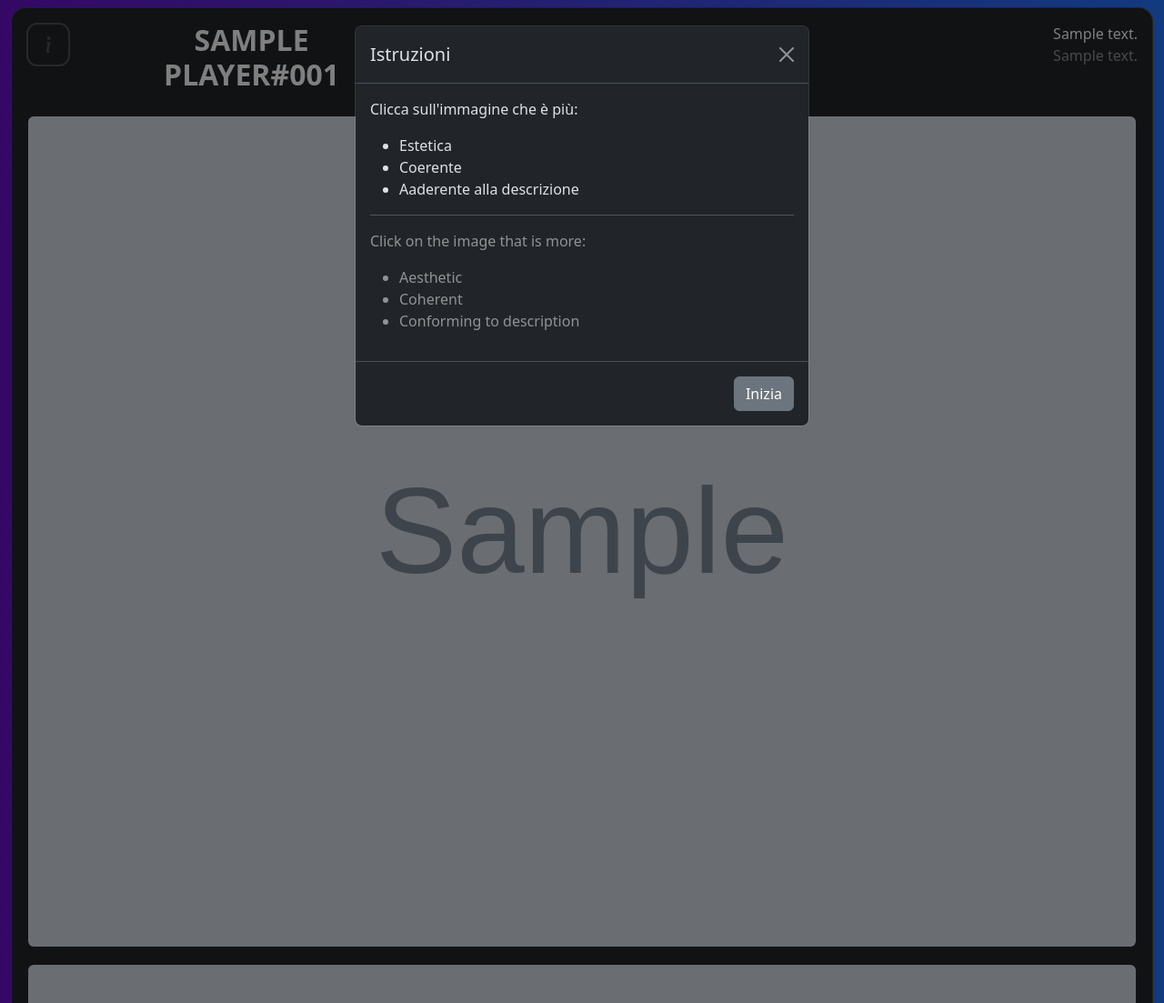
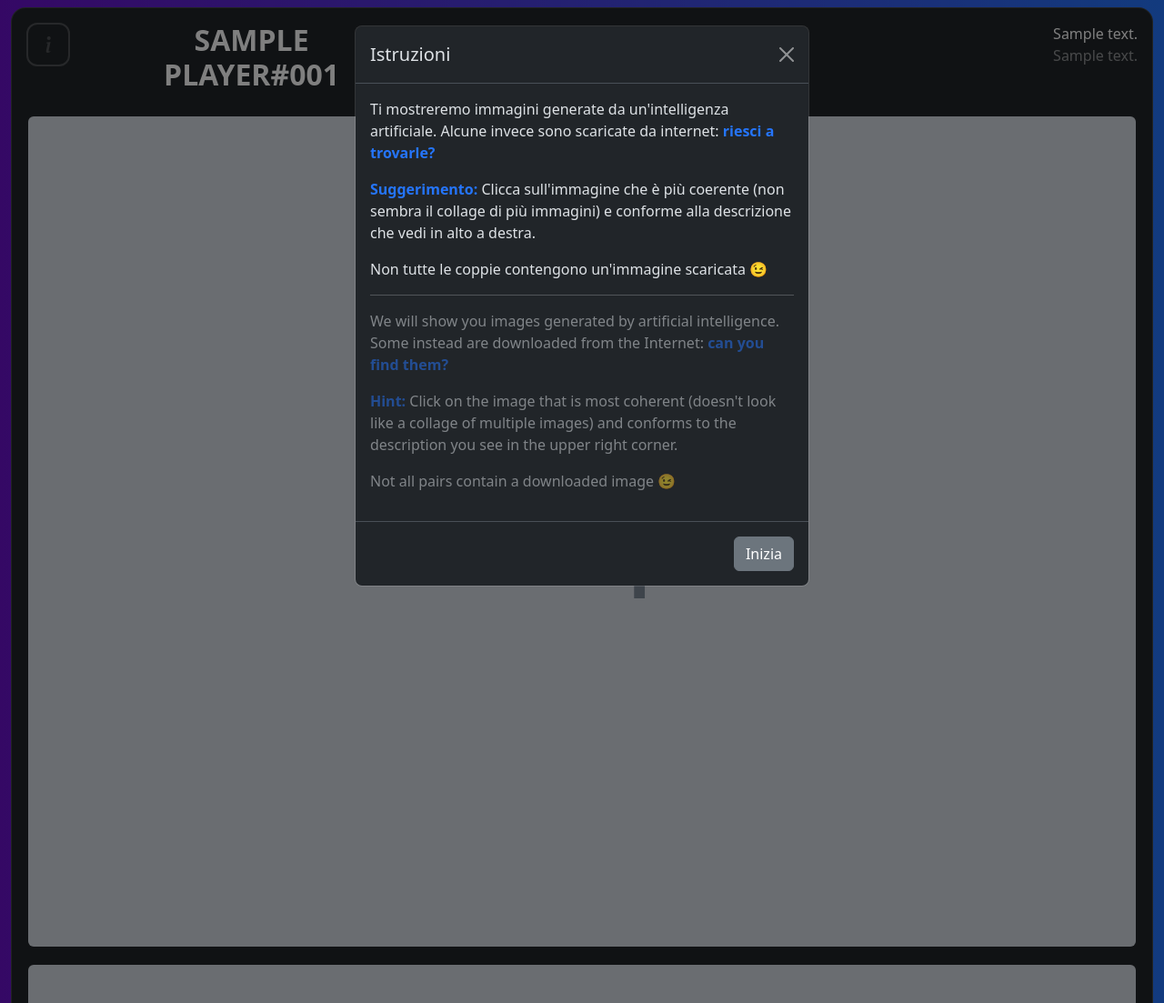
Before and after one commit to vittoriopippi/BugUserStudy, a Django app: template user_study/main/templates/main/index.html in a window 1280 px wide. Shown: the whole page at 91% size. Run offline with Django 4.2, Linux system fonts and the light colour scheme; tables that the repository leaves empty hold one stand-in row (values such as "Sample post"); the template is opened without the code that fills it: values that come from a table or form of the project are taken from there, most other values are stand-ins (such as "Sample title", 1, 10 or a date in 2020); grey boxes marked "Sample" are stand-in pictures.

Commit message:
Add text accent color and update text in user study templates

```diff
--- a/user_study/main/templates/main/base.html
+++ b/user_study/main/templates/main/base.html
@@ -65,6 +65,10 @@
         opacity: 1;
         transition: opacity 0.2s;
       }
+
+      .text-accent {
+        color:  rgba(37, 117, 252, 1);
+      }
     </style>
   </head>
   <body class="text-center">
--- a/user_study/main/templates/main/index.html
+++ b/user_study/main/templates/main/index.html
@@ -44,21 +44,15 @@
         </div>
         <div class="modal-body text-start">
           <div>
-            <p>Clicca sull'immagine che è più:</p>
-            <ul>
-              <li>Estetica</li>
-              <li>Coerente</li>
-              <li>Aaderente alla descrizione</li>
-            </ul>
+            <p>Ti mostreremo immagini generate da un'intelligenza artificiale. Alcune invece sono scaricate da internet: <strong class="text-accent">riesci a trovarle?</strong></p>
+            <p><strong class="text-accent">Suggerimento:</strong> Clicca sull'immagine che è più coerente (non sembra il collage di più immagini) e conforme alla descrizione che vedi in alto a destra.</p>
+            <p>Non tutte le coppie contengono un'immagine scaricata 😉</p>
           </div>
           <hr />
-          <div class="text-white-50">
-            <p>Click on the image that is more:</p>
-            <ul>
-              <li>Aesthetic</li>
-              <li>Coherent</li>
-              <li>Conforming to description</li>
-            </ul>
+          <div class="opacity-50">
+            <p>We will show you images generated by artificial intelligence. Some instead are downloaded from the Internet: <strong class="text-accent">can you find them?</strong></p>
+            <p><strong class="text-accent">Hint:</strong> Click on the image that is most coherent (doesn't look like a collage of multiple images) and conforms to the description you see in the upper right corner.</p>
+            <p>Not all pairs contain a downloaded image 😉</p>
           </div>
         </div>
         <div class="modal-footer">
```
Also changed, not shown: user_study/main/templates/main/login.html (+4 -3 lines).
